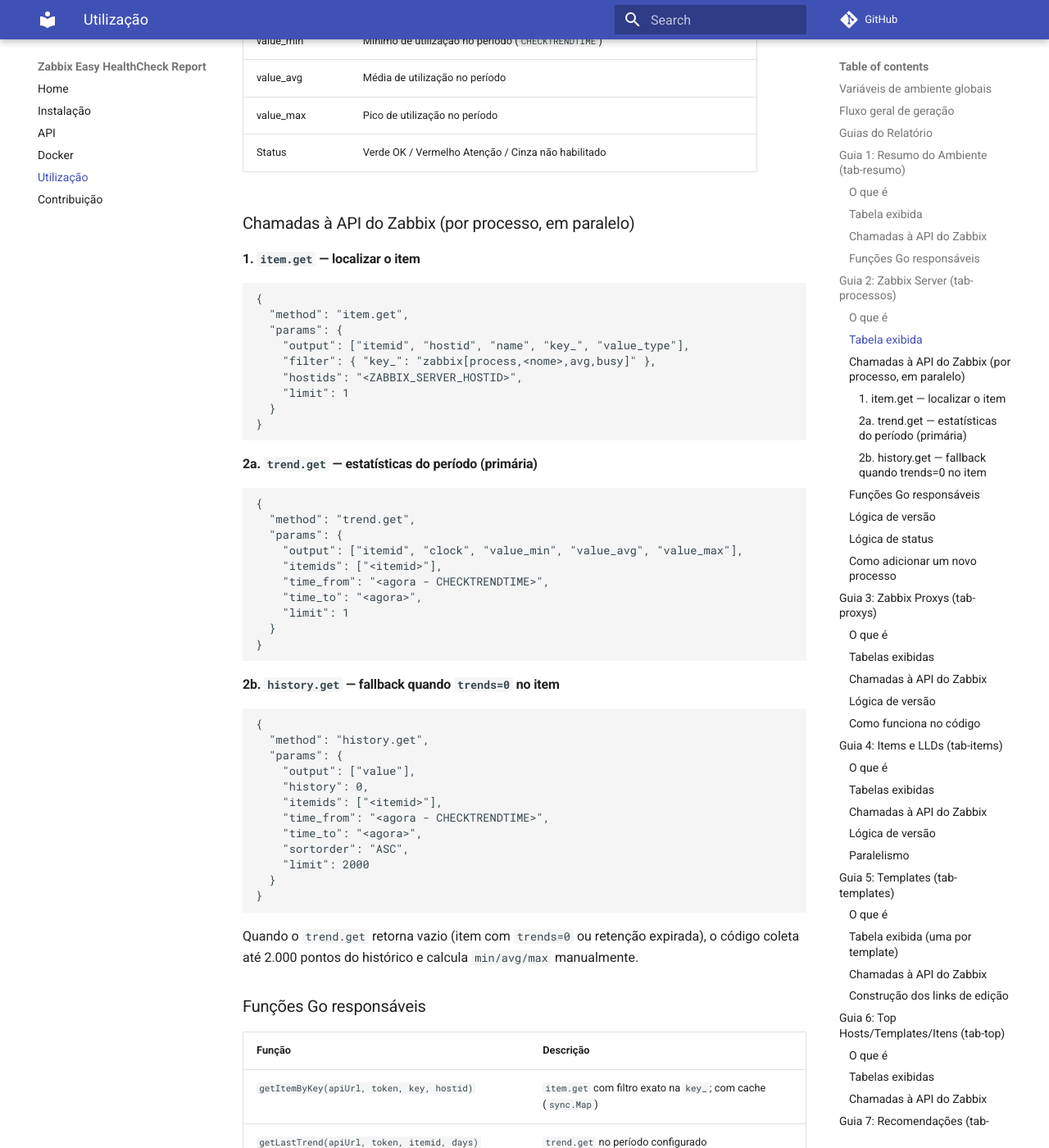
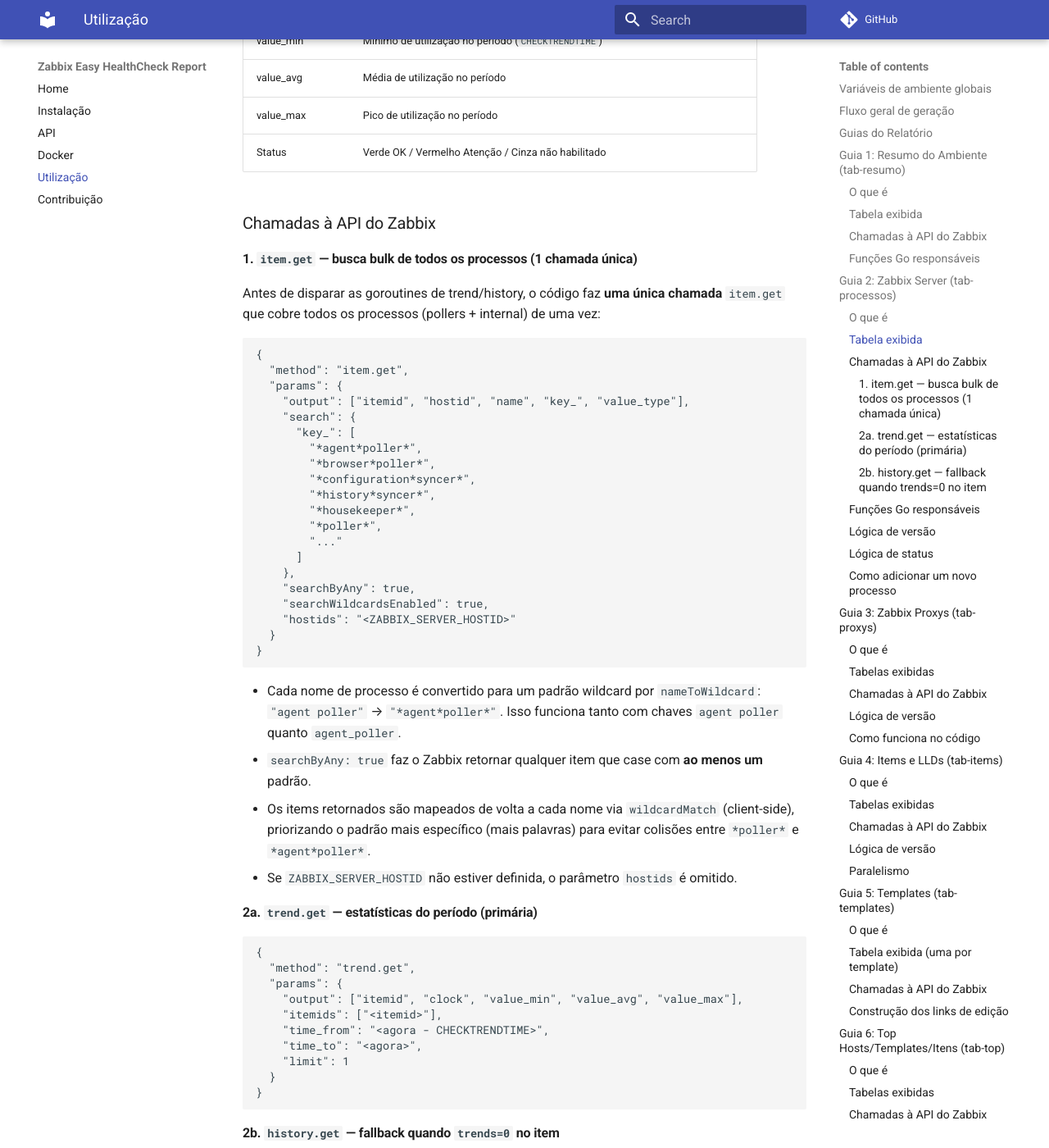
Before and after one commit to bernardolankheet/zabbix-easy, an MkDocs documentation site: the page built from docs/utilizacao.md, in a window 1280 px wide and 1400 px high, scrolled down 3897 px. Shown: the whole window at 82% size. Built offline with MkDocs 1.6.1 and Material for MkDocs 9.7.7, drawn with Linux system fonts in a browser that asks for light colours; comment, search, counter and statistics services are not loaded; some of the changed text lies outside the part shown.

Commit message:
melhorado peformance para checagem de pollers do zabbix server e proxy, tambem alterado logica para consultar process e manager com regex

````diff
--- a/docs/utilizacao.md
+++ b/docs/utilizacao.md
@@ -119,21 +119,39 @@
 | value_max | Pico de utilização no período |
 | Status | Verde OK / Vermelho Atenção / Cinza não habilitado |
 
-### Chamadas à API do Zabbix (por processo, em paralelo)
+### Chamadas à API do Zabbix
 
-#### 1. `item.get` — localizar o item
+#### 1. `item.get` — busca bulk de todos os processos (1 chamada única)
+
+Antes de disparar as goroutines de trend/history, o código faz **uma única chamada** `item.get` que cobre todos os processos (pollers + internal) de uma vez:
 
 ```json
 {
   "method": "item.get",
   "params": {
     "output": ["itemid", "hostid", "name", "key_", "value_type"],
-    "filter": { "key_": "zabbix[process,<nome>,avg,busy]" },
-    "hostids": "<ZABBIX_SERVER_HOSTID>",
-    "limit": 1
+    "search": {
+      "key_": [
+        "*agent*poller*",
+        "*browser*poller*",
+        "*configuration*syncer*",
+        "*history*syncer*",
+        "*housekeeper*",
+        "*poller*",
+        "..."
+      ]
+    },
+    "searchByAny": true,
+    "searchWildcardsEnabled": true,
+    "hostids": "<ZABBIX_SERVER_HOSTID>"
   }
 }
 ```
+
+- Cada nome de processo é convertido para um padrão wildcard por `nameToWildcard`: `"agent poller"` → `"*agent*poller*"`. Isso funciona tanto com chaves `agent poller` quanto `agent_poller`.
+- `searchByAny: true` faz o Zabbix retornar qualquer item que case com **ao menos um** padrão.
+- Os items retornados são mapeados de volta a cada nome via `wildcardMatch` (client-side), priorizando o padrão mais específico (mais palavras) para evitar colisões entre `*poller*` e `*agent*poller*`.
+- Se `ZABBIX_SERVER_HOSTID` não estiver definida, o parâmetro `hostids` é omitido.
 
 #### 2a. `trend.get` — estatísticas do período (primária)
 
@@ -173,7 +191,9 @@
 
 | Função | Descrição |
 |--------|-----------|
-| `getItemByKey(apiUrl, token, key, hostid)` | `item.get` com filtro exato na `key_`; com cache (`sync.Map`) |
+| `nameToWildcard(name)` | Converte `"agent poller"` → `"*agent*poller*"` para a busca wildcard |
+| `wildcardMatch(pattern, key)` | Match client-side simples (`*`) para mapear items retornados de volta a cada nome de processo |
+| `getProcessItemsBulk(apiUrl, token, names, hostid)` | Faz **1 `item.get`** com todos os padrões. Resolve colisões por especificidade (mais palavras = prioridade maior). Retorna `map[nomeLowercase]item` |
 | `getLastTrend(apiUrl, token, itemid, days)` | `trend.get` no período configurado |
 | `getHistoryStats(apiUrl, token, itemid, histType, days)` | Fallback: `history.get` + cálculo manual de min/avg/max |
 
@@ -197,16 +217,36 @@
 
 ### Como adicionar um novo processo
 
+São **3 lugares** em `cmd/app/main.go`:
+
+**1. `procDesc`** — descrição exibida no tooltip `?` (obrigatório, chave em lowercase):
 ```go
-// Para Pollers:
-pollerNames = append(pollerNames, "novo poller")
+"novo processo": `Parâmetro "StartNovoProcesso": descrição e quando ajustar.`,
+```
 
-// Para Internal Processes:
-procNames = append(procNames, "novo processo")
+**2. Tabela correta:**
 
-// Descrição (map procDesc):
-procDesc["novo processo"] = `Parâmetro "XYZ": descrição e quando ajustar.`
+- **Pollers (Data Collectors)** → adicione em `commonPollers` ou dentro de `if majorV >= 7`:
+```go
+commonPollers := []string{
+    ...
+    "novo poller",  // ← aqui
+}
+// ou exclusivo do Zabbix 7+:
+if majorV >= 7 {
+    pollerNames = append([]string{"novo poller"}, pollerNames...)
+}
 ```
+
+- **Internal Process** → adicione em `procNames`:
+```go
+procNames := []string{
+    ...
+    "novo processo",  // ← aqui
+}
+```
+
+**3. Regra do nome:** use o nome exatamente como aparece na chave do item no Zabbix, com espaço ou underscore. A função `nameToWildcard` converte automaticamente — `"agent poller"` → `"*agent*poller*"` — e casa com `agent poller`, `agent_poller` ou qualquer variante.
 
 ---
 
@@ -512,25 +552,26 @@
 
 ### Chamadas à API do Zabbix
 
-Cada processo da lista faz **duas chamadas** (executadas em paralelo via goroutines com semáforo):
+Cada processo da lista consulta o **mapa pré-carregado** por `getProcessItemsBulk` (1 chamada feita antes das goroutines) e depois faz **duas chamadas** paralelas para obter os dados de trend/history:
 
-#### 1. `item.get` — localizar o item do processo
+#### 1. `item.get` bulk — localizar todos os itens de processos (1 chamada única)
 
 ```json
 {
   "method": "item.get",
   "params": {
     "output": ["itemid", "hostid", "name", "key_", "value_type"],
-    "filter": { "key_": "zabbix[process,<nome>,avg,busy]" },
-    "hostids": "<ZABBIX_SERVER_HOSTID>",
-    "limit": 1
+    "search": { "key_": ["*agent*poller*", "*poller*", "*history*syncer*", "..."] },
+    "searchByAny": true,
+    "searchWildcardsEnabled": true,
+    "hostids": "<ZABBIX_SERVER_HOSTID>"
   }
 }
 ```
 
-- A chave é construída dinamicamente: `zabbix[process,poller,avg,busy]`, `zabbix[process,history syncer,avg,busy]`, etc.
+- A chave **não** é mais `zabbix[process,<nome>,avg,busy]` — é buscada por wildcard e casa com qualquer formato de chave (espaço ou underscore).
 - Se `ZABBIX_SERVER_HOSTID` não estiver definida, o parâmetro `hostids` é omitido.
-- Resultado `[]` → processo marcado como **"Processo não habilitado"** (cinza).
+- Resultado vazio para um processo → marcado como **"Processo não habilitado"** (cinza).
 
 #### 2a. `trend.get` — buscar estatísticas de trend (primária)
 
@@ -540,8 +581,8 @@
   "params": {
     "output": ["itemid", "clock", "value_min", "value_avg", "value_max"],
     "itemids": ["<itemid>"],
-    "time_from": <agora - CHECKTRENDTIME>,
-    "time_to": <agora>,
+    "time_from": "<agora - CHECKTRENDTIME>",
+    "time_to": "<agora>",
     "limit": 1
   }
 }
@@ -559,8 +600,8 @@
     "output": ["value"],
     "history": 0,
     "itemids": ["<itemid>"],
-    "time_from": <agora - CHECKTRENDTIME>,
-    "time_to": <agora>,
+    "time_from": "<agora - CHECKTRENDTIME>",
+    "time_to": "<agora>",
     "sortfield": "clock",
     "sortorder": "ASC",
     "limit": 2000
@@ -569,7 +610,6 @@
 ```
 
 - Usado quando o item tem `trends=0` configurado no Zabbix, ou quando o período de retenção de trends já expirou.
-- O `history` type é `0` (float) por padrão; se o `value_type` do item for `3` (inteiro), usa `3`.
 - O código coleta até 2.000 pontos e calcula manualmente `min`, `avg` e `max`.
 - Resultado ainda `[]` → processo marcado como **"Processo não habilitado"** (cinza).
 
@@ -580,9 +620,11 @@
 
 #### Helpers utilizados
 
-| Função                      | Descrição                                                                                  |
-|-----------------------------|--------------------------------------------------------------------------------------------|
-| `getItemByKey(apiUrl, token, key, hostid)` | Faz `item.get` com filtro exato na `key_`. Tem cache em memória (`sync.Map`) para evitar chamadas duplicadas durante a geração. |
+| Função | Descrição |
+|--------|-----------|
+| `nameToWildcard(name)` | Converte `"agent poller"` → `"*agent*poller*"` para a busca wildcard |
+| `wildcardMatch(pattern, key)` | Match client-side simples (`*`) para mapear items retornados de volta a cada nome |
+| `getProcessItemsBulk(apiUrl, token, names, hostid)` | Faz **1 `item.get`** com todos os padrões. Resolve colisões por especificidade (mais palavras = prioridade). Retorna `map[nomeLowercase]item` |
 | `getLastTrend(apiUrl, token, itemid, days)` | Faz `trend.get` para o itemid no período configurado. Respeita `CHECKTRENDTIME`. |
 | `getHistoryStats(apiUrl, token, itemid, histType, days)` | Fallback: faz `history.get`, coleta até 2.000 pontos e retorna `{value_min, value_avg, value_max}` calculados. |
 
@@ -609,17 +651,36 @@
 
 ### Como adicionar um novo processo à lista
 
-Para incluir um novo tipo de processo na tabela de **Pollers**, edite o slice `pollerNames` (ou o bloco `if majorV >= 7`) em `generateZabbixReport`. Para **Internal Processes**, edite o slice `procNames`. Em seguida, adicione a descrição correspondente no map `procDesc`.
+São **3 lugares** em `cmd/app/main.go`:
 
+**1. `procDesc`** — descrição exibida no tooltip `?` (chave em lowercase):
 ```go
-// Exemplo: adicionar "novo poller" para Zabbix 7+
+"novo processo": `Parâmetro "StartNovoProcesso": descrição e quando ajustar.`,
+```
+
+**2. Tabela correta:**
+
+- **Pollers (Data Collectors)** → `commonPollers` ou bloco `if majorV >= 7`:
+```go
+commonPollers := []string{
+    ...
+    "novo poller",
+}
+// ou exclusivo do Zabbix 7+:
 if majorV >= 7 {
     pollerNames = append([]string{"novo poller"}, pollerNames...)
 }
+```
 
-// Adicionar descrição
-procDesc["novo poller"] = `Parâmetro "StartNovoPoller": descrição do parâmetro e quando ajustar.`
+- **Internal Process** → slice `procNames`:
+```go
+procNames := []string{
+    ...
+    "novo processo",
+}
 ```
+
+**3. Regra do nome:** use o nome exatamente como aparece na chave do item no Zabbix (com espaço ou underscore). A função `nameToWildcard` converte automaticamente — `"agent poller"` → `"*agent*poller*"` — casando com `agent poller`, `agent_poller` ou qualquer variante.
 
 ---
 
@@ -639,13 +700,24 @@
 
 ### 3. item.get
 - **Descrição:** Utilizada em diversos contextos:
+  - Busca **bulk de todos os itens de processo** (pollers + internal) em 1 chamada com wildcard
   - Buscar itens por chave (`key_`) e hostid
   - Contar itens totais, habilitados, desabilitados, não suportados
   - Listar itens não suportados e seus detalhes
   - Buscar itens sem template
   - Buscar itens por tipo (`type`), estado (`state`), intervalo (`delay`)
 - **Exemplos de parâmetros:**
-  - Buscar item por chave:
+  - Busca bulk de processos do servidor (nova abordagem):
+    ```json
+    {
+      "output": ["itemid", "hostid", "name", "key_", "value_type"],
+      "search": { "key_": ["*agent*poller*", "*history*syncer*", "*housekeeper*", "..."] },
+      "searchByAny": true,
+      "searchWildcardsEnabled": true,
+      "hostids": "<ZABBIX_SERVER_HOSTID>"
+    }
+    ```
+  - Buscar item por chave exata:
     ```json
     { "output": ["itemid", "hostid", "name", "key_", "value_type"], "filter": {"key_": "zabbix[requiredperformance]"}, "hostids": "<hostid>", "limit": 1 }
     ```
````
Also changed, not shown: 1 other file.
